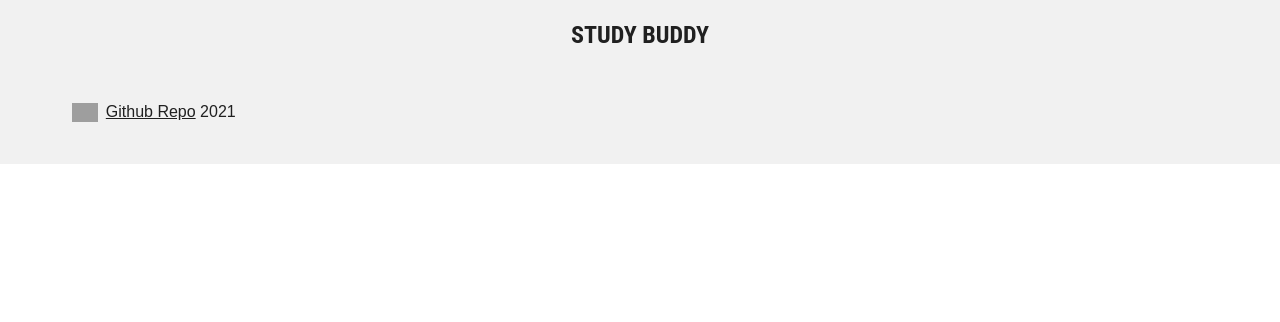
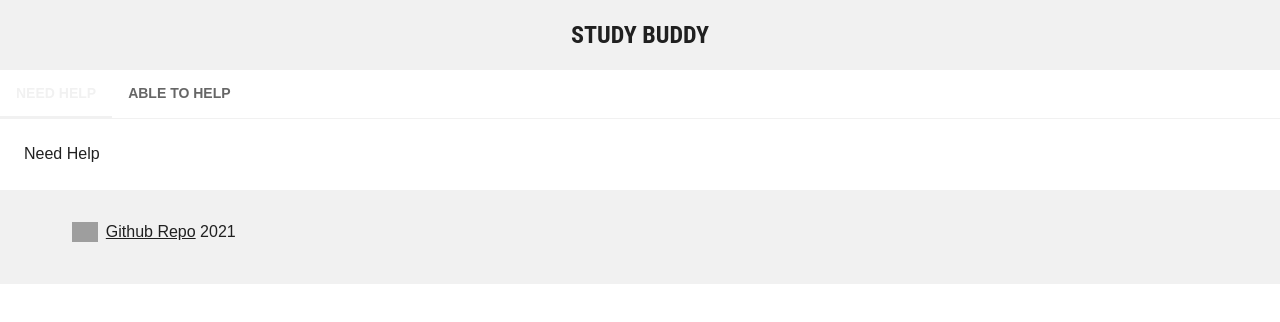
Before and after one commit to karlharfouche/projet-web, a React (Create React App) app in the folder projet-frontend/: page /main-view in a window 1280 px wide. Shown: the top 322 px of the page. Built offline with nearby package versions, Linux system fonts and the light colour scheme; grey boxes are pictures that could not be loaded.

Commit message:
Add Tabs to MainView

```diff
--- a/projet-frontend/src/ui/MainView.js
+++ b/projet-frontend/src/ui/MainView.js
@@ -1,13 +1,80 @@
 import AppAppBar from "./modules/views/AppAppBar";
 import AppFooter from "./modules/views/AppFooter";
 import withRoot from "./modules/withRoot";
+import * as React from 'react';
+import PropTypes from 'prop-types';
+import Tabs from '@mui/material/Tabs';
+import Tab from '@mui/material/Tab';
+import Typography from '@mui/material/Typography';
+import Box from '@mui/material/Box';
+
+function TabPanel(props) {
+  const { children, value, index, ...other } = props;
+
+  return (
+    <div
+      role="tabpanel"
+      hidden={value !== index}
+      id={`simple-tabpanel-${index}`}
+      aria-labelledby={`simple-tab-${index}`}
+      {...other}
+    >
+      {value === index && (
+        <Box sx={{ p: 3 }}>
+          <Typography>{children}</Typography>
+        </Box>
+      )}
+    </div>
+  );
+}
+
+TabPanel.propTypes = {
+  children: PropTypes.node,
+  index: PropTypes.number.isRequired,
+  value: PropTypes.number.isRequired,
+};
+
+function a11yProps(index) {
+  return {
+    id: `simple-tab-${index}`,
+    'aria-controls': `simple-tabpanel-${index}`,
+  };
+}
+
+function BasicTabs() {
+  const [value, setValue] = React.useState(0);
+
+  const handleChange = (event, newValue) => {
+    setValue(newValue);
+  };
+
+  return (
+    <Box sx={{ width: '100%',flex: 1, bgcolor: 'primary.light'}}>
+      <Box sx={{ borderBottom: 1, borderColor: 'primary.main' }}>
+        <Tabs value={value} onChange={handleChange} aria-label="basic tabs example">
+          <Tab label="Need Help" {...a11yProps(0)} />
+          <Tab label="Able to Help" {...a11yProps(1)} />
+
+        </Tabs>
+      </Box>
+      <TabPanel value={value} index={0}>
+        Need Help
+      </TabPanel>
+      <TabPanel value={value} index={1}>
+        Able to Help
+      </TabPanel>
+    </Box>
+  );
+}
 
 
 function MainView() {
     return(
         <>
             <AppAppBar />
+            <BasicTabs />
             <AppFooter />
+
         </>
     );
 }
--- a/projet-frontend/src/ui/SignIn.js
+++ b/projet-frontend/src/ui/SignIn.js
@@ -101,7 +101,7 @@
                 {submitting || sent ? 'In progress…' : 'Sign In'}
               </FormButton> */}
               <FormButton
-                sx={{ mt: 3, mb: 2 }}
+                sx={{ mt: 3, mb: 2 , borderRadius:3}}
                 disabled={submitting || sent}
                 size="large"
                 color="secondary"
```
